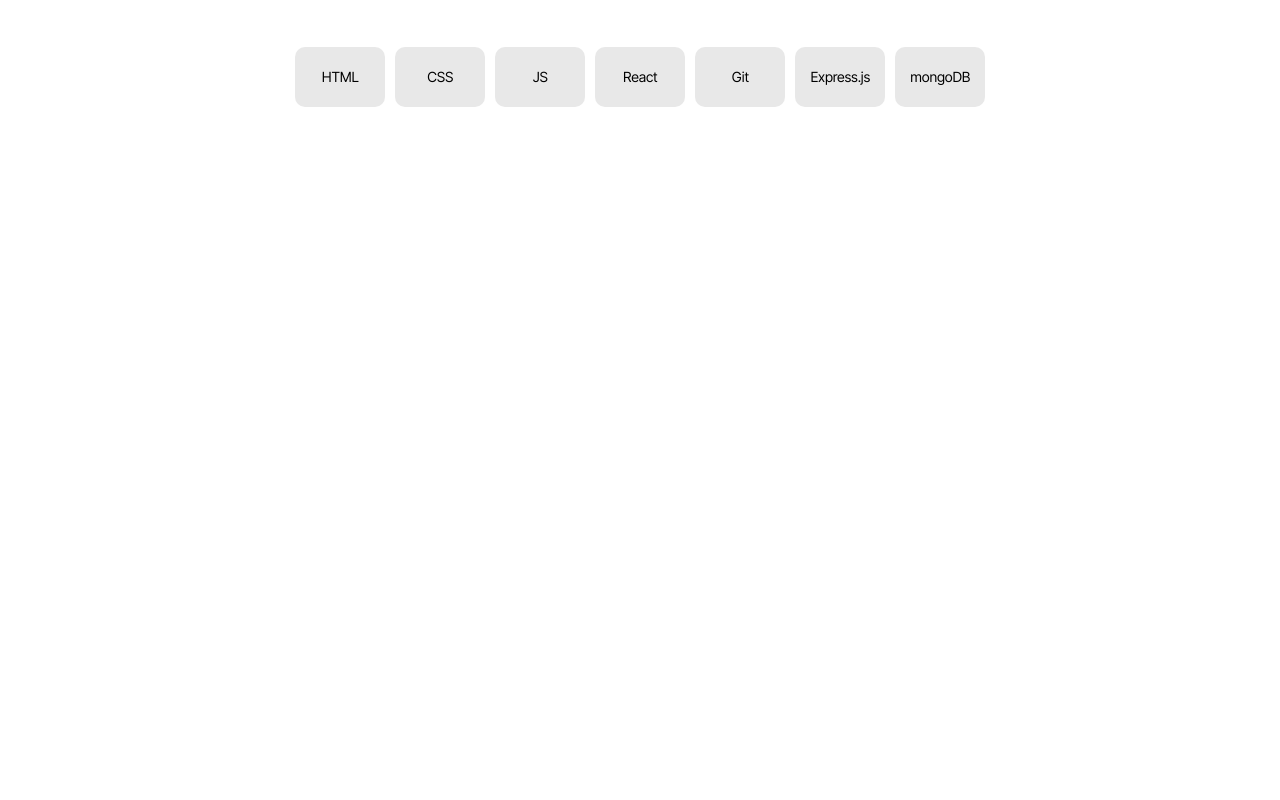
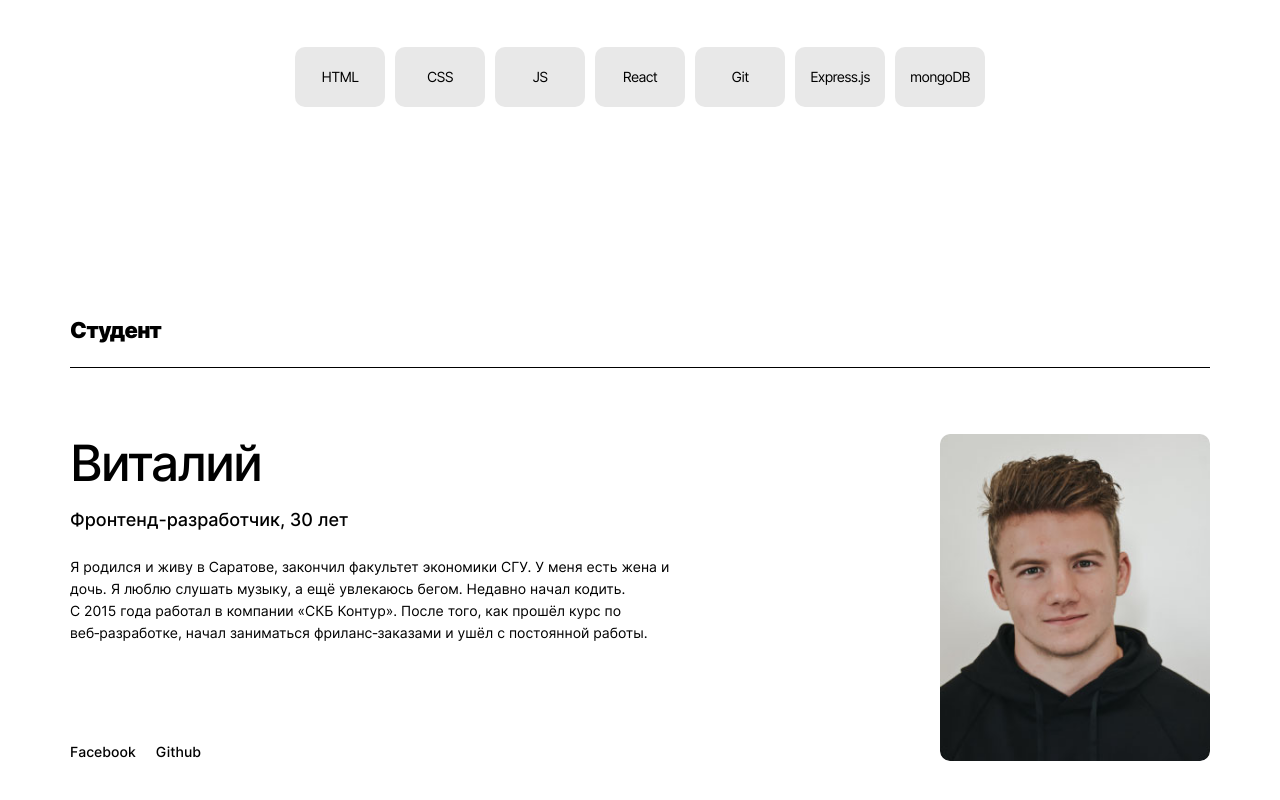
Before and after one commit to freebeego/movies-explorer-frontend, a React (Create React App) app: page / in a window 1280 px wide. Shown: the part 1660-2460 px from the top of the page. Before the commit the page ends 1867 px from the top, so only its background shows below. Built offline with nearby package versions, Linux system fonts and the light colour scheme.

Commit message:
fix(main): student

```diff
--- a/src/components/Main/Main.js
+++ b/src/components/Main/Main.js
@@ -1,8 +1,9 @@
-import Nav from './Nav/Nav';
+import Nav from '../Nav/Nav';
 import Header from '../Header/Header';
 import Promo from './Promo/Promo';
 import About from './About/About';
 import Techs from './Techs/Techs';
+import Student from './Student/Student';
 
 function Main({ loggedIn }) {
   return (
@@ -14,6 +15,7 @@
       <Promo />
       <About />
       <Techs />
+      <Student />
     </>
   );
 }
--- /dev/null
+++ b/src/components/Main/Student/Student.css
@@ -0,0 +1,151 @@
+.student {
+  padding: 80px 14px;
+}
+
+.student__title {
+  font-family: 'Inter', Arial, sans-serif;
+  font-weight: 900;
+  font-size: 18px;
+  line-height: 22px;
+  letter-spacing: -.7px;
+  border-bottom: #000000 solid 1px;
+  min-height: 50px;
+  margin: 0;
+}
+
+.student__photo {
+  margin-top: 60px;
+  width: 292px;
+  height: 352px;
+  border-radius: 10px;
+}
+
+.student__name {
+  font-family: 'Inter', Arial, sans-serif;
+  font-weight: 500;
+  font-size: 30px;
+  line-height: 36px;
+  margin: 38px 0 0;
+}
+
+.student__specialization-age {
+  font-family: 'Inter', Arial, sans-serif;
+  font-weight: 500;
+  font-size: 11px;
+  line-height: 16px;
+  margin: 20px 0 0;
+}
+
+.student__about {
+  font-family: 'Inter', Arial, sans-serif;
+  font-size: 11px;
+  line-height: 16px;
+  margin: 20px 0 0;
+}
+
+.student__links {
+  display: flex;
+  gap: 26px;
+  margin-top: 40px;
+}
+
+.student__link {
+  font-family: 'Inter', Arial, sans-serif;
+  font-weight: 500;
+  font-size: 14px;
+  line-height: 17px;
+  text-decoration: none;
+  color: #000000;
+}
+
+.student__link:hover {
+  opacity: .7;
+  cursor: pointer;
+}
+
+@media screen and (min-width: 768px) {
+  .student {
+    padding: 90px 50px;
+  }
+
+  .student__title {
+    font-size: 22px;
+    line-height: 27px;
+  }
+
+  .student__flex-wrapper {
+    display: flex;
+    justify-content: space-between;
+  }
+
+  .student__photo {
+    order: 2;
+    width: 255px;
+    height: 307px;
+    margin-top: 66px;
+  }
+
+  .student__container {
+    order: 1;
+    display: flex;
+    flex-direction: column;
+    min-height: 373px;
+  }
+
+  .student__name {
+    font-size: 40px;
+    line-height: 40px;
+    letter-spacing: -2px;
+    margin-top: 66px;
+  }
+
+  .student__specialization-age {
+    font-size: 12px;
+    line-height: 18px;
+    margin-top: 16px;
+  }
+
+  .student__about {
+    font-size: 12px;
+    line-height: 18px;
+    max-width: 88%;
+  }
+
+  .student__links {
+    gap: 20px;
+    margin-top: auto;
+  }
+}
+
+@media screen and (min-width: 1280px) {
+  .student {
+    padding: 110px 70px;
+  }
+
+  .student__photo {
+    width: 270px;
+    height: 327px;
+  }
+
+  .student__name {
+    font-size: 50px;
+    line-height: 58px;
+  }
+
+  .student__specialization-age {
+    font-size: 18px;
+    line-height: 20px;
+    margin-top: 18px;
+  }
+
+  .student__about {
+    font-size: 14px;
+    line-height: 22px;
+    margin-top: 26px;
+    max-width: 600px;
+  }
+
+  .student__links {
+    margin-top: 99px;
+  }
+}
--- /dev/null
+++ b/src/components/Main/Student/Student.js
@@ -0,0 +1,35 @@
+import './Student.css';
+import photo from '../../../images/photo.jpg';
+
+function Student() {
+  return (
+    <section className="student">
+      <h2 className="student__title">
+        Студент
+      </h2>
+      <div className="student__flex-wrapper">
+        <img src={photo} alt="Фото студента" className="student__photo"/>
+        <div className="student__container">
+          <p className="student__name">
+            Виталий
+          </p>
+          <p className="student__specialization-age">
+            Фронтенд-разработчик, 30 лет
+          </p>
+          <p className="student__about">
+            Я родился и живу в Саратове, закончил факультет экономики СГУ. У меня есть жена и дочь.
+            Я люблю слушать музыку, а ещё увлекаюсь бегом. Недавно начал кодить.
+            С&nbsp;2015 года работал в компании «СКБ&nbsp;Контур». После того, как прошёл курс по веб&#8209;разработке,
+            начал заниматься фриланс&#8209;заказами&nbsp;и ушёл с постоянной работы.
+          </p>
+          <div className="student__links">
+            <a href="https://www.facebook.com/anton.pavlov.925" className="student__link">Facebook</a>
+            <a href="https://github.com/freebeego" className="student__link">Github</a>
+          </div>
+        </div>
+      </div>
+    </section>
+  );
+}
+
+export default Student;
--- a/src/components/Main/Techs/Techs.js
+++ b/src/components/Main/Techs/Techs.js
@@ -3,12 +3,12 @@
 function Techs() {
   return (
     <section className="techs">
-      <h1 className="techs__title techs__title_border">
+      <h2 className="techs__title techs__title_border">
         Технологии
-      </h1>
-      <h2 className="techs__subtitle">
+      </h2>
+      <h3 className="techs__subtitle">
         7 технологий
-      </h2>
+      </h3>
       <p className="techs__text">
         На курсе веб-разработки мы освоили технологии, которые применили в дипломном проекте.
       </p>
--- a/src/components/Main/Nav/Nav.css
+++ b/src/components/Nav/Nav.css
@@ -69,7 +69,7 @@
   border-radius: 4px;
   width: 26px;
   height: 30px;
-  background-image: url('../../../images/profile.svg');
+  background-image: url('../../images/profile.svg');
   background-position: center;
   background-repeat: no-repeat;
   background-size: 12px;
```
Also changed, not shown: src/components/Nav/Nav.js (renamed from src/components/Main/Nav/Nav.js), src/images/photo.jpg (added).
